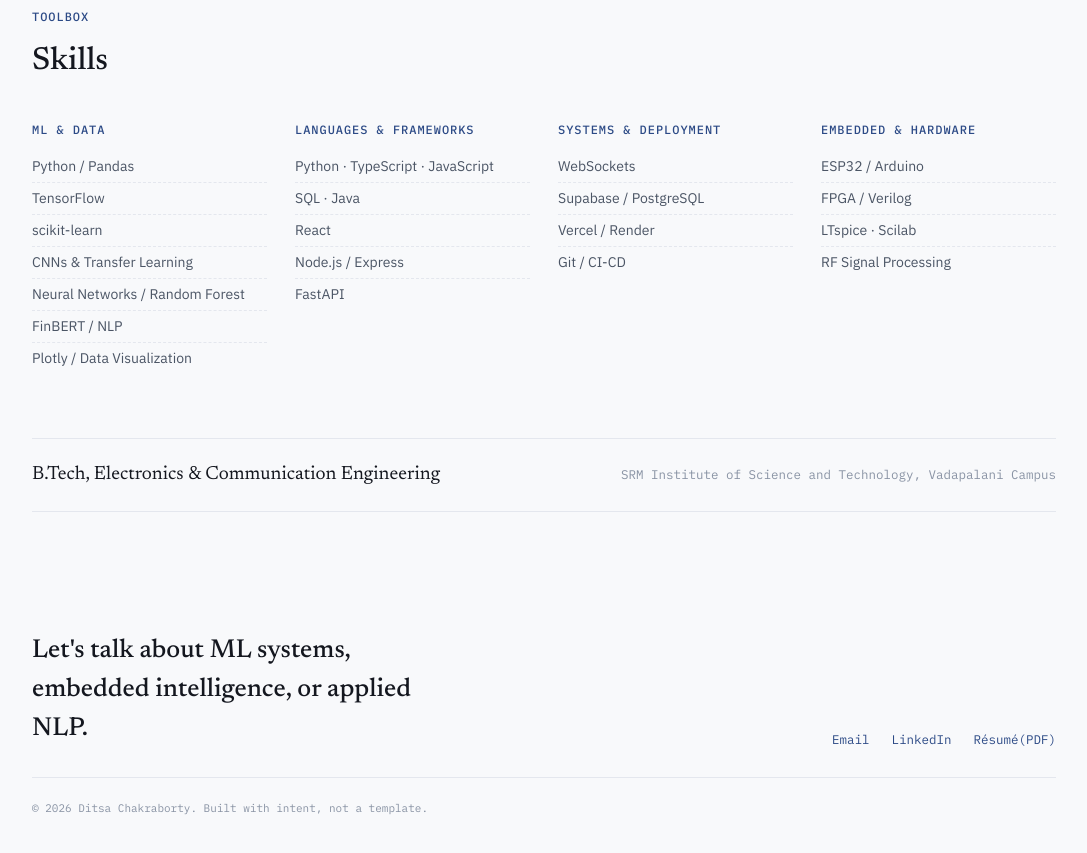
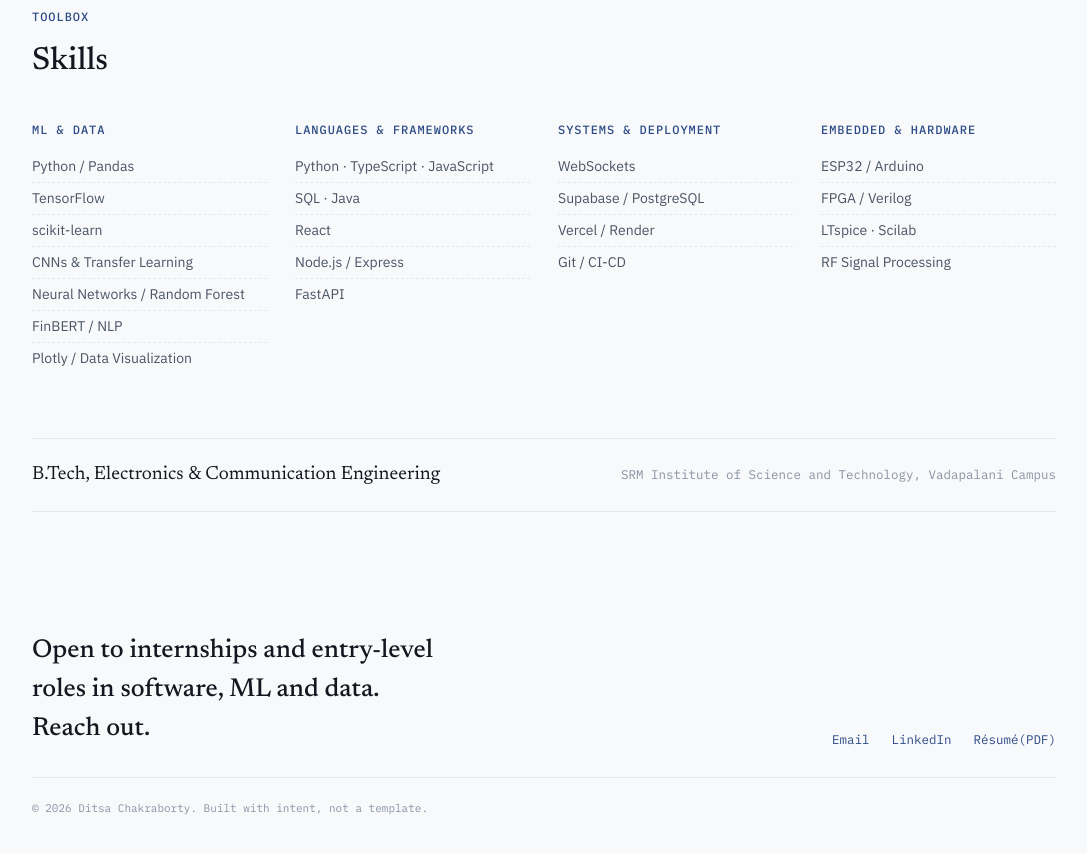
Before and after one commit to Ditsac/portfolio, a plain HTML site: page index.html in a window 1280 px wide. Shown: the part 3327-4180 px from the top of the page, without its empty margins (96-1183 px from the left). Drawn offline with Linux system fonts and the light colour scheme.

Commit message:
Update footer text for internship opportunities

```diff
--- a/index.html
+++ b/index.html
@@ -595,7 +595,7 @@
 <footer>
   <div class="wrap">
     <div class="footer-top">
-      <h3>Let's talk about ML systems, embedded intelligence, or applied NLP.</h3>
+      <h3>Open to internships and entry-level roles in software, ML and data. Reach out.</h3>
       <div class="contact-links">
         <a href="mailto:mail2ditsac@gmail.com">Email</a>
         <a href="https://www.linkedin.com/in/ditsa-chakraborty-7bb76139b" target="_blank" rel="noopener">LinkedIn</a>
```
